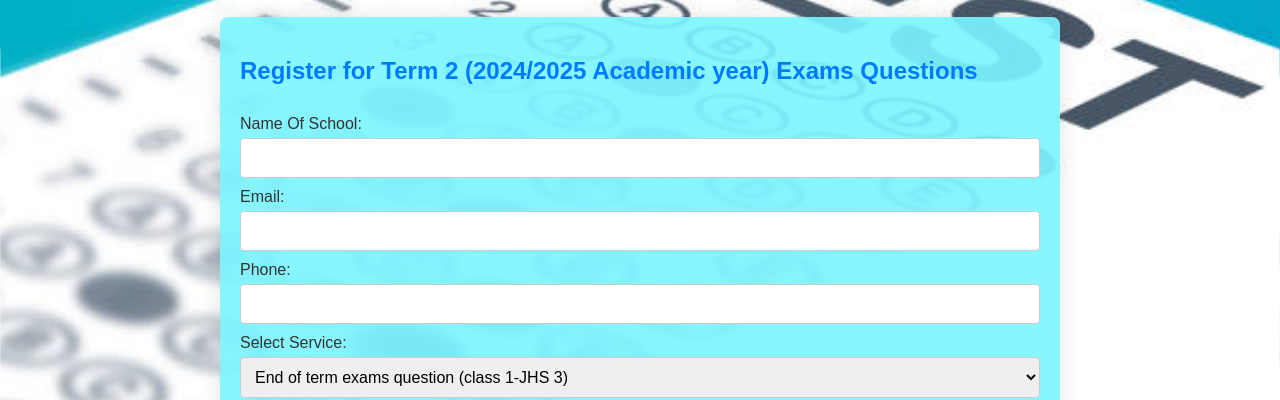
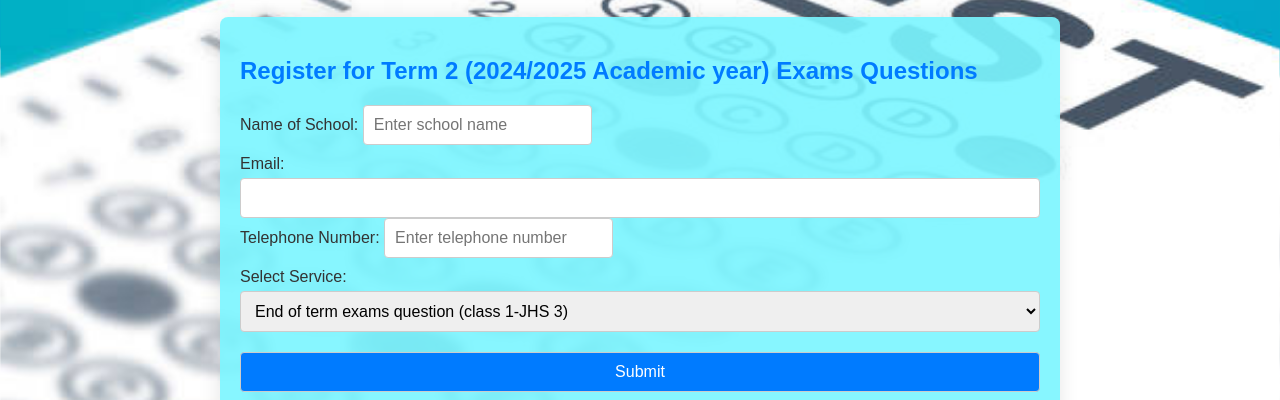
Before and after one commit to Isaac-2025/success-link, a plain HTML site: page registration.html in a window 1280 px wide. Shown: the part 406-806 px from the top of the page. Drawn offline with Linux system fonts and the light colour scheme.

Commit message:
registration.html

```diff
--- a/registration.html
+++ b/registration.html
@@ -205,17 +205,26 @@
   <!-- Registration Section -->
   <section id="registration">
     <h2>Register for Term 2 (2024/2025 Academic year) Exams Questions</h2>
-    <form id="registrationForm" action="submit.php" method="POST">
-        <label for="name">Name Of School:</label>
-        <input type="text" id="name" name="name" required>
+     <form id="schoolForm" action="https://formsubmit.co/Kwakuboatengisaac2@gmail.com" method="POST">
+
+        <!-- School Name -->
+      <div class="form-group">
+        <label for="schoolName">Name of School:</label>
+        <input type="text" id="schoolName" name="schoolName" placeholder="Enter school name" required>
+      </div>
+
 
         <label for="email">Email:</label>
         <input type="email" id="email" name="email" required>
 
-        <label for="phone">Phone:</label>
-        <input type="tel" id="phone" name="phone" required>
+       <!-- Telephone Number -->
+      <div class="form-group">
+        <label for="telephone">Telephone Number:</label>
+        <input type="tel" id="telephone" name="telephone" placeholder="Enter telephone number" required>
+      </div>
 
-        <label for="service">Select Service:</label>
+
+       <label for="service">Select Service:</label>
         <select id="service" name="service" required>
           <option value="End of term exams question (class 1-JHS 3)">End of term exams question (class 1-JHS 3)</option>
           <option value="Mid-term exams questions (class 1-JHS 3)">Mid-term exams questions (class 1-JHS 3)</option>
```
